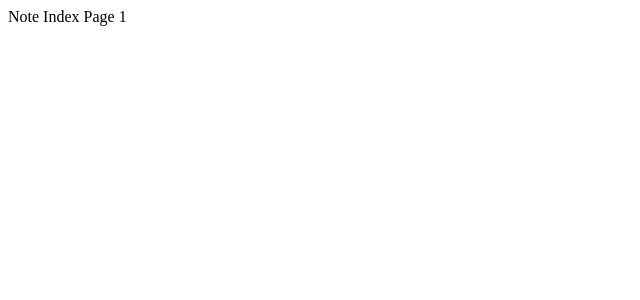
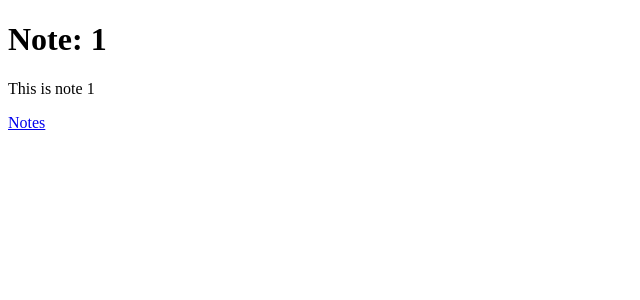
Before and after one commit to ghigbie/next-notes, a Next.js app: page /notes/1 in a window 1280 px wide. Shown: the top 300 px of the page, without its empty margins (0-640 px from the left). Built offline with nearby package versions, Linux system fonts and the light colour scheme.

Commit message:
Edit note

```diff
--- a/pages/notes/[id].jsx
+++ b/pages/notes/[id].jsx
@@ -1,11 +1,18 @@
 import React from 'react';
-import { useRouter } from 'next/router'
+import { useRouter } from 'next/router';
+import Link from 'next/link';
 
-const Page = () => {
+export default () => {
     const router = useRouter();
     const {id} =  router.query;
 
-    return(<div>Note Index Page {id}</div>)
+    return(
+        <div>
+            <h1>Note: {id}</h1>
+            <p>This is note {id}</p>
+            <Link href="/notes">
+                <a>Notes</a>
+            </Link>
+        </div>
+    );
 }
-
-export default Page;
```
